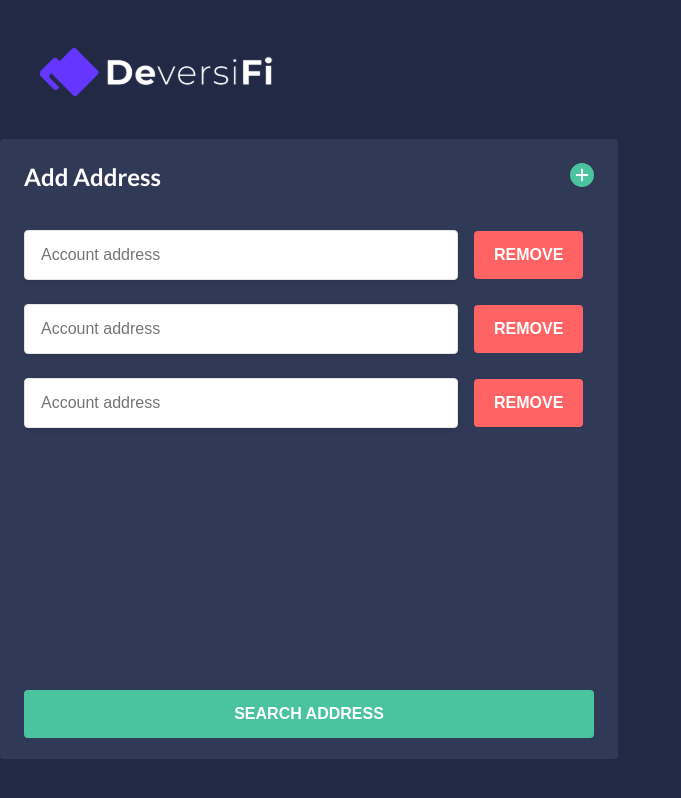
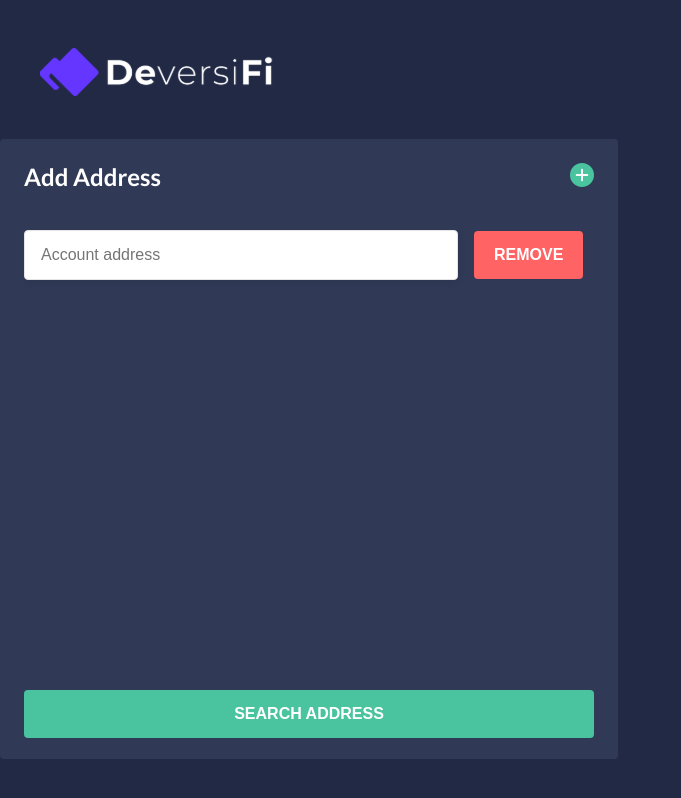
Before and after one commit to matheuscla/diversifi-test, a React (Create React App) app: page / in a window 1280 px wide. Shown: the whole page, without its empty margins (0-681 px from the left). Built offline with nearby package versions, Linux system fonts and the light colour scheme.

Commit message:
Added AddressForm input handler

```diff
--- a/src/App.js
+++ b/src/App.js
@@ -1,13 +1,26 @@
-import React from 'react'
+import React, { useState } from 'react'
 
 import Header from './components/Header'
 import AddressForm from './components/AddressForm'
 
 function App() {
+  const [accounts, setAccounts] = useState([''])
+
+  const handleInputChange = async (value, index) => {
+    const updatedAccounts = [ ...accounts]
+
+    updatedAccounts[index] = value
+
+    setAccounts(updatedAccounts)
+  }
+
   return (
     <>
       <Header />
-      <AddressForm />
+      <AddressForm
+        accounts={accounts}
+        onInputChange={handleInputChange}
+      />
     </>
   )
 }
--- a/src/components/AddressForm/index.js
+++ b/src/components/AddressForm/index.js
@@ -11,7 +11,7 @@ import {
   Submit
 } from './styles'
 
-const AddressForm = () => (
+const AddressForm = ({ accounts, onInputChange }) => (
   <Container>
     <Header>
       <h1>Add Address</h1>
@@ -22,12 +22,16 @@ const AddressForm = () => (
 
     <Form>
       <InputsContainer>
-        <Input placeholder='Account address' />
-        <RemoveBtn>REMOVE</RemoveBtn>
-        <Input placeholder='Account address' />
-        <RemoveBtn>REMOVE</RemoveBtn>
-        <Input placeholder='Account address' />
-        <RemoveBtn>REMOVE</RemoveBtn>
+        {accounts.map((account, index) => (
+          <div key={index}>
+            <Input
+              onChange={e => onInputChange(e.target.value, index)}
+              placeholder='Account address'
+            />
+
+            <RemoveBtn>REMOVE</RemoveBtn>
+          </div>
+        ))}
       </InputsContainer>
 
       <Submit>SEARCH ADDRESS</Submit>
```
